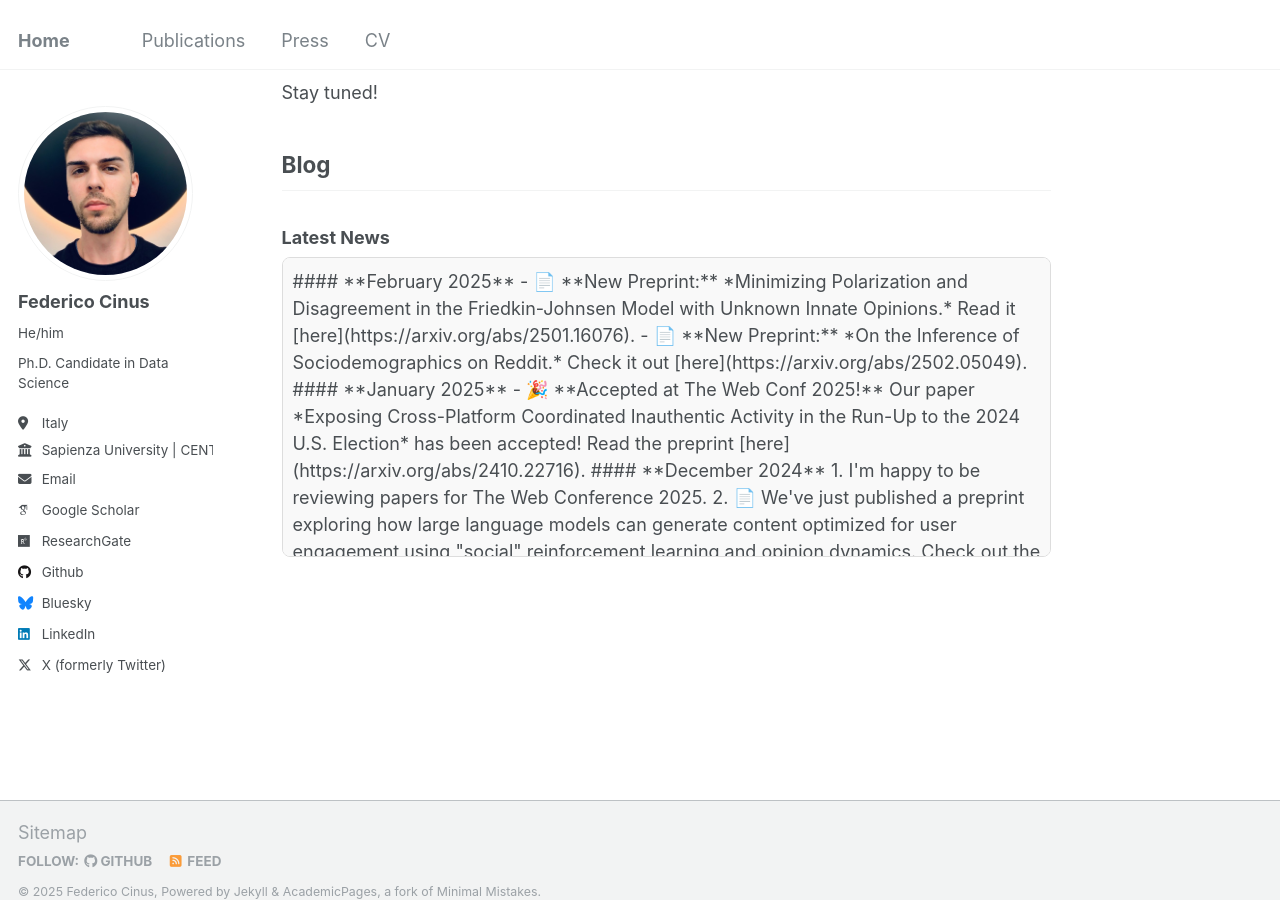
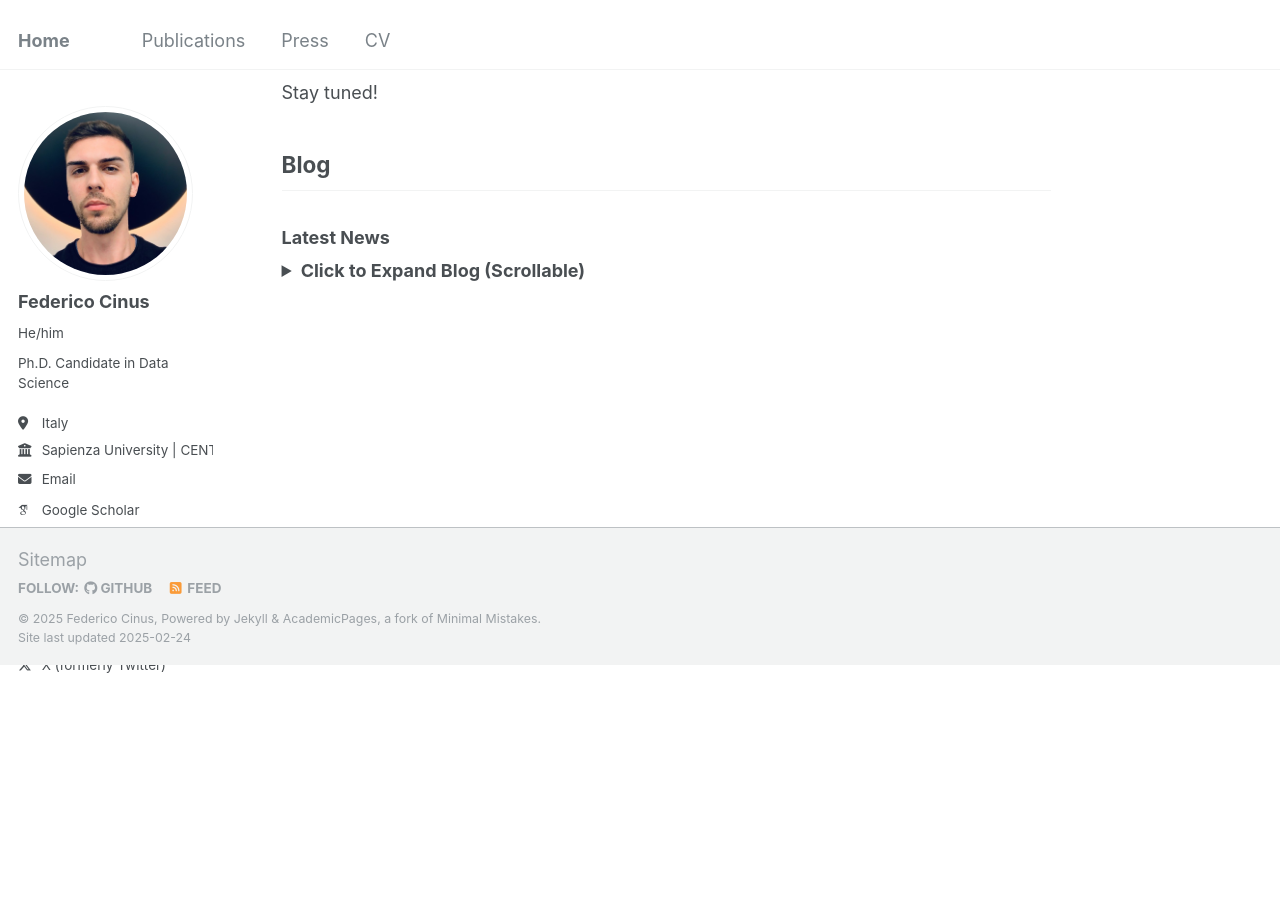
Before and after one commit to FedericoCinus/website, a Jekyll site: the page built from _pages/about.md, in a window 1280 px wide and 900 px high, scrolled down 1242 px. Built offline with Jekyll 4.4.1, drawn with Linux system fonts in a browser that asks for light colours; some web fonts are replaced; after the commit the page ends 1907 px from its top, so only the background shows below that.

Commit message:
Update about.md

```diff
--- a/_pages/about.md
+++ b/_pages/about.md
@@ -48,20 +48,22 @@ Stay tuned!
 
 ### Latest News
 
-<div style="max-height: 300px; overflow-y: auto; padding: 10px; border: 1px solid #ddd; background: #f9f9f9; border-radius: 8px;">
+<details>
+  <summary><strong>Click to Expand Blog (Scrollable)</strong></summary>
 
-#### **February 2025**
+  <pre style="max-height: 300px; overflow-y: auto; padding: 10px; border: 1px solid #ddd; background: #f9f9f9; border-radius: 8px; white-space: normal;">
 
-- 📄 **New Preprint:** *Minimizing Polarization and Disagreement in the Friedkin-Johnsen Model with Unknown Innate Opinions.* Read it [here](https://arxiv.org/abs/2501.16076).
-- 📄 **New Preprint:** *On the Inference of Sociodemographics on Reddit.* Check it out [here](https://arxiv.org/abs/2502.05049).
+  #### **February 2025**
+  - 📄 **New Preprint:** *Minimizing Polarization and Disagreement in the Friedkin-Johnsen Model with Unknown Innate Opinions.* Read it [here](https://arxiv.org/abs/2501.16076).
+  - 📄 **New Preprint:** *On the Inference of Sociodemographics on Reddit.* Check it out [here](https://arxiv.org/abs/2502.05049).
 
-#### **January 2025**
+  #### **January 2025**
+  - 🎉 **Accepted at The Web Conf 2025!** Our paper *Exposing Cross-Platform Coordinated Inauthentic Activity in the Run-Up to the 2024 U.S. Election* has been accepted! Read the preprint [here](https://arxiv.org/abs/2410.22716).
 
-- 🎉 **Accepted at The Web Conf 2025!** Our paper *Exposing Cross-Platform Coordinated Inauthentic Activity in the Run-Up to the 2024 U.S. Election* has been accepted! Read the preprint [here](https://arxiv.org/abs/2410.22716).
+  #### **December 2024**
+  1. I'm happy to be reviewing papers for The Web Conference 2025.
+  2. 📄 We've just published a preprint exploring how large language models can generate content optimized for user engagement using "social" reinforcement learning and opinion dynamics. Check out the preprint [here](https://arxiv.org/abs/2411.13187).
 
-#### **December 2024**
+  </pre>
 
-1. I'm happy to be reviewing papers for The Web Conference 2025.
-2. 📄 We've just published a preprint exploring how large language models can generate content optimized for user engagement using "social" reinforcement learning and opinion dynamics. Check out the preprint [here](https://arxiv.org/abs/2411.13187).
-
-</div>
+</details>
```
